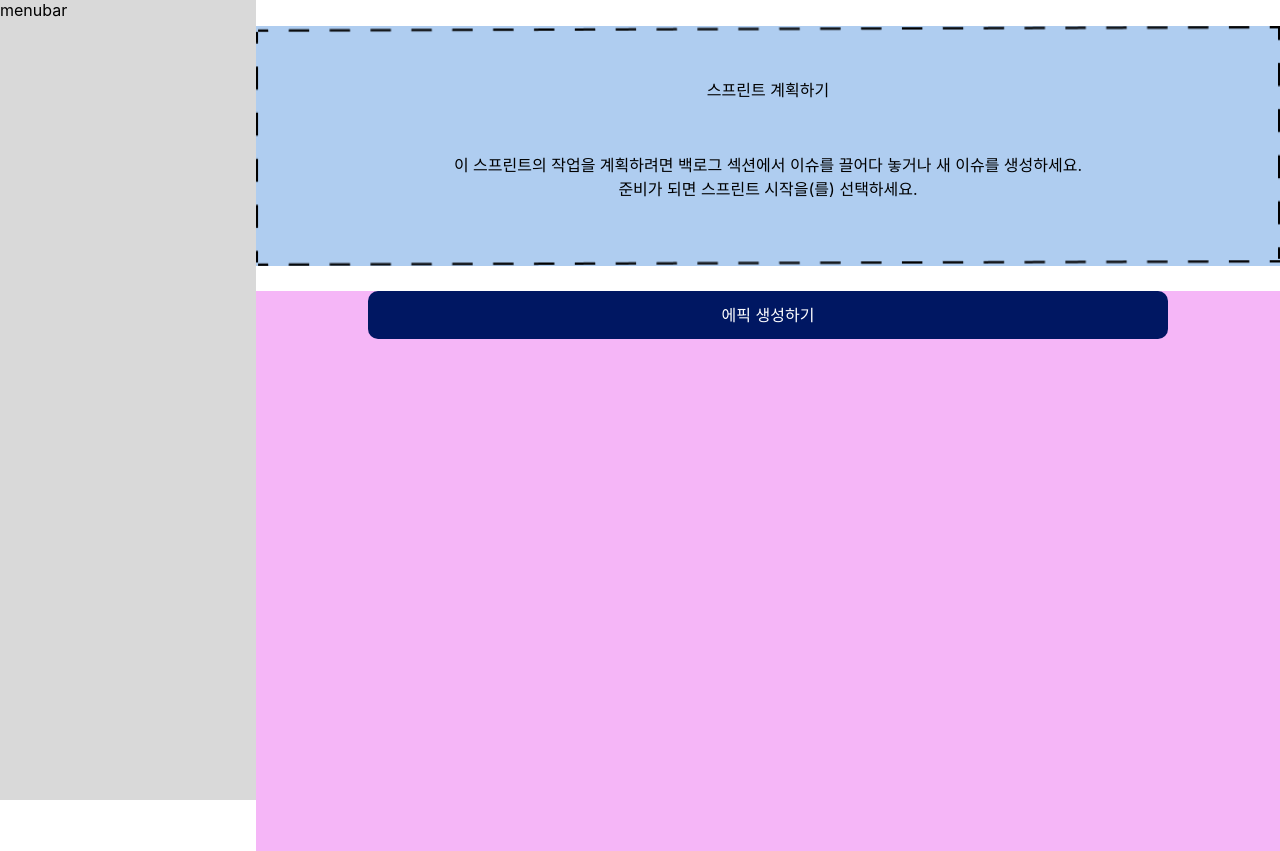
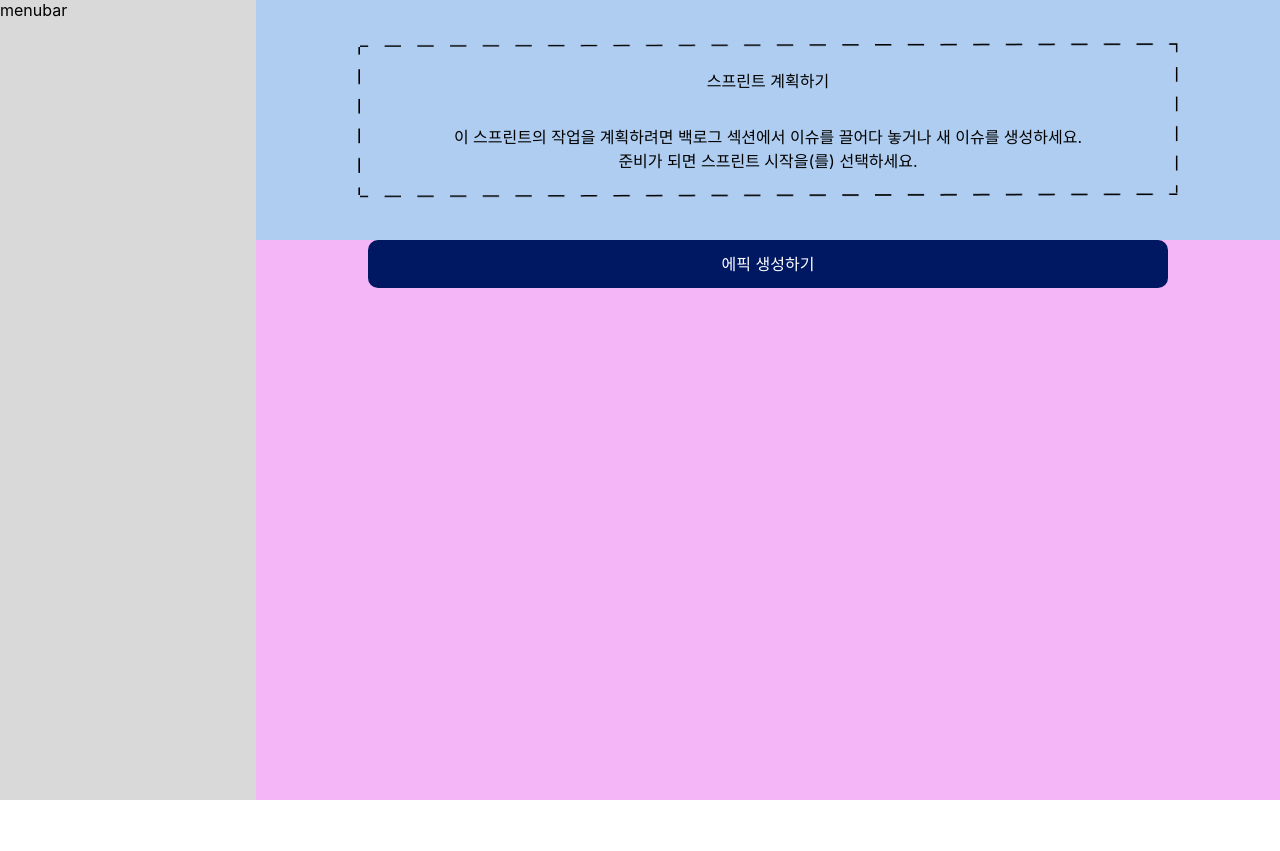
Before and after one commit to AgileHub-DQ/Frontend, a React (Create React App) app in the folder agile-hub/src/: page /backlog in a window 1280 px wide. After the commit the page ends 800 px from the top, so only its background shows below. Built offline with nearby package versions, Linux system fonts and the light colour scheme; the HTML template or start-up script is replaced by a standard one.

Commit message:
feat:9 plansprint.css 완료

```diff
--- a/agile-hub/src/components/BacklogPage/PlanSprint.js
+++ b/agile-hub/src/components/BacklogPage/PlanSprint.js
@@ -6,9 +6,11 @@
 
   return (
     <div className='plansprint'>
-      <p className='plansprint_content'>스프린트 계획하기</p>
-      <p className='plansprint_content'>이 스프린트의 작업을 계획하려면 백로그 섹션에서 이슈를 끌어다 놓거나 새 이슈를 생성하세요.<br></br>
-      준비가 되면 스프린트 시작을(를) 선택하세요.</p>
+      <div className='plansprint_container'>
+        <p className='plansprint_content'>스프린트 계획하기</p>
+        <p className='plansprint_content'>이 스프린트의 작업을 계획하려면 백로그 섹션에서 이슈를 끌어다 놓거나 새 이슈를 생성하세요.<br></br>
+        준비가 되면 스프린트 시작을(를) 선택하세요.</p>
+      </div>
     </div>
   );
 }
--- a/agile-hub/src/css/BacklogPage/PlanSprint.css
+++ b/agile-hub/src/css/BacklogPage/PlanSprint.css
@@ -1,17 +1,24 @@
 /* PlanSprint.css */
+.plansprint_container{
+    position: absolute; /* 절대적인 위치 설정 */
+    width: 80%;
+    top: 50%; /* 상위 요소의 중앙으로부터 50% */
+    left: 50%; /* 상위 요소의 중앙으로부터 50% */
+    transform: translate(-50%, -50%); /* 요소를 가운데 정렬하기 위해 사용 */
+    background-image: url('../../../public/assets/images/PlanSprint.png');
+    background-size: 100% 100%;
+}
 .plansprint {
+    position: relative;
+    float: right;
     width: 80%; /* 메뉴바 너비 제외한 가로 길이 */
     height: 30%;
     background: rgba(96, 156, 226, 0.5);
-    float: right; /* 오른쪽 정렬 */
-    background-image: url('../../../public/assets/images/PlanSprint.png');
-    margin-top: 2%;
-    margin-bottom: 2%;
-    background-size: 100% 100%;
 }
 
 .plansprint_content{
-    margin-top: 5%;
+    margin-top: 2%;
+    padding: 1%;
     text-align: center;
     /* 폰트 넣어야 함 */
 }
```
